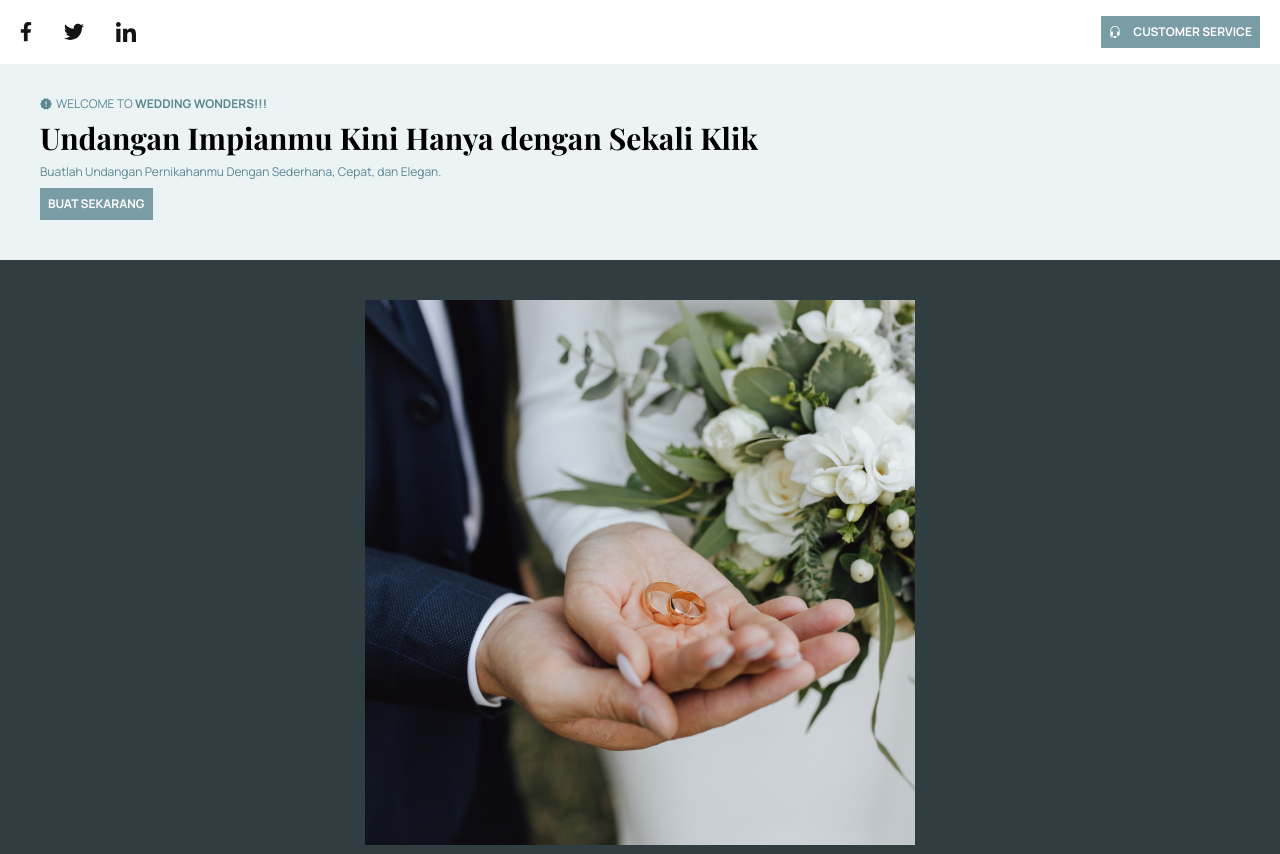
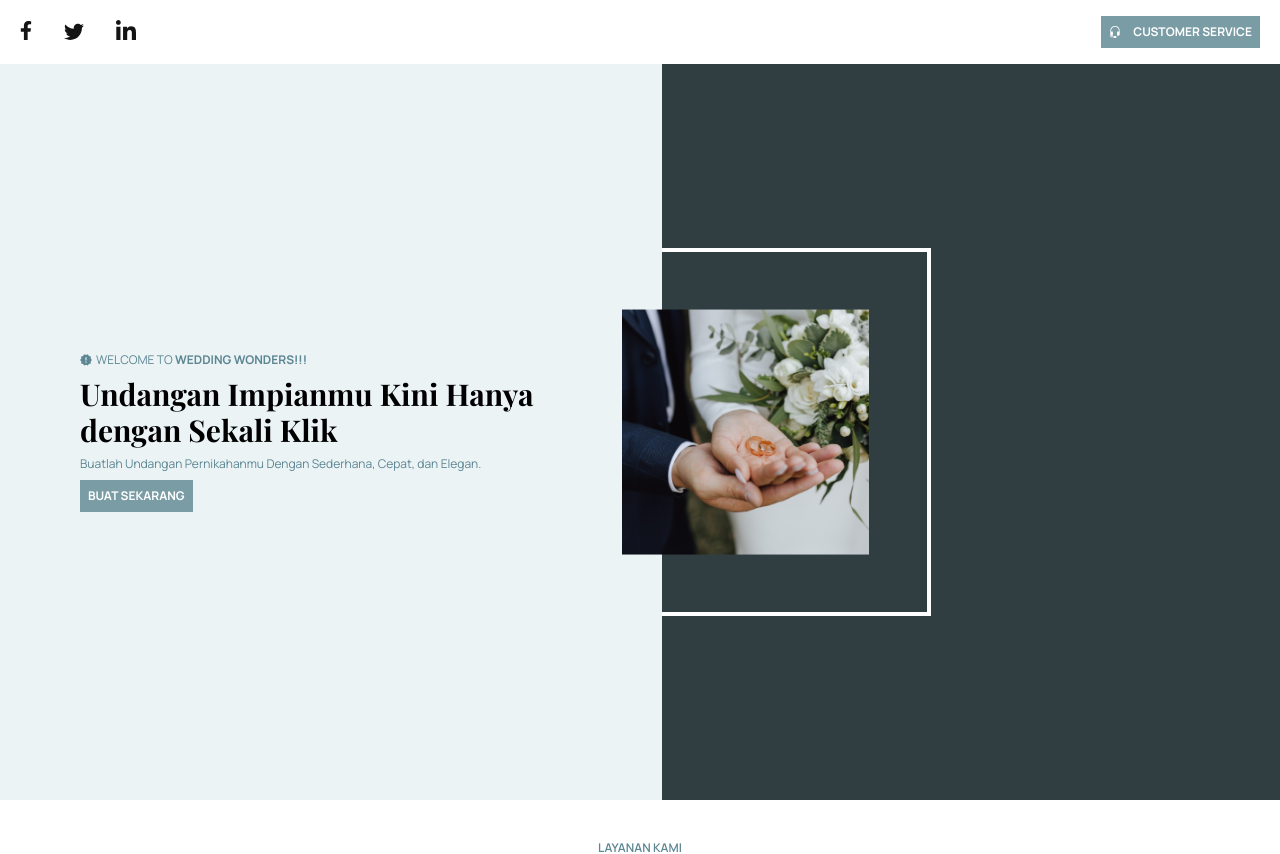
Before and after one commit to rakafebriansy/wedding-wonders-web, a Vue app: page / in a window 1280 px wide. Shown: the top 854 px of the page. Built offline with nearby package versions, Linux system fonts and the light colour scheme.

Commit message:
feat: hero (desktop)

```diff
--- a/src/components/layouts/Navbar.vue
+++ b/src/components/layouts/Navbar.vue
@@ -1,17 +1,17 @@
 <template>
-    <nav class="px-5 py-4 flex justify-between fixed w-full bg-white top-0 left-0">
+    <nav class="px-5 py-4 h-16 flex justify-between fixed w-full bg-white top-0 left-0 z-20">
         <ul class="flex gap-8">
-            <li class="flex justify-center items-center">
+            <li class="flex justify-center items-end py-2">
                 <svg class="w-3" viewBox="0 0 10 16" fill="none" xmlns="http://www.w3.org/2000/svg">
                     <path d="M8.71875 9L9.15625 6.125H6.375V4.25C6.375 3.4375 6.75 2.6875 8 2.6875H9.28125V0.21875C9.28125 0.21875 8.125 0 7.03125 0C4.75 0 3.25 1.40625 3.25 3.90625V6.125H0.6875V9H3.25V16H6.375V9H8.71875Z" fill="#141414"/>
                 </svg>
             </li>
-            <li class="flex justify-center items-center">
+            <li class="flex justify-center items-end py-2">
                 <svg class="w-5" viewBox="0 0 16 14" fill="none" xmlns="http://www.w3.org/2000/svg">
                     <path d="M14.3438 3.75C14.9688 3.28125 15.5312 2.71875 15.9688 2.0625C15.4062 2.3125 14.75 2.5 14.0938 2.5625C14.7812 2.15625 15.2812 1.53125 15.5312 0.75C14.9062 1.125 14.1875 1.40625 13.4688 1.5625C12.8438 0.90625 12 0.53125 11.0625 0.53125C9.25 0.53125 7.78125 2 7.78125 3.8125C7.78125 4.0625 7.8125 4.3125 7.875 4.5625C5.15625 4.40625 2.71875 3.09375 1.09375 1.125C0.8125 1.59375 0.65625 2.15625 0.65625 2.78125C0.65625 3.90625 1.21875 4.90625 2.125 5.5C1.59375 5.46875 1.0625 5.34375 0.625 5.09375V5.125C0.625 6.71875 1.75 8.03125 3.25 8.34375C3 8.40625 2.6875 8.46875 2.40625 8.46875C2.1875 8.46875 2 8.4375 1.78125 8.40625C2.1875 9.71875 3.40625 10.6562 4.84375 10.6875C3.71875 11.5625 2.3125 12.0938 0.78125 12.0938C0.5 12.0938 0.25 12.0625 0 12.0312C1.4375 12.9688 3.15625 13.5 5.03125 13.5C11.0625 13.5 14.3438 8.53125 14.3438 4.1875C14.3438 4.03125 14.3438 3.90625 14.3438 3.75Z" fill="#141414"/>
                 </svg>
             </li>
-            <li class="flex justify-center items-center">
+            <li class="flex justify-center items-end py-2">
                 <svg class="w-5" viewBox="0 0 14 14" fill="none" xmlns="http://www.w3.org/2000/svg">
                     <path d="M3.125 14V4.65625H0.21875V14H3.125ZM1.65625 3.40625C2.59375 3.40625 3.34375 2.625 3.34375 1.6875C3.34375 0.78125 2.59375 0.03125 1.65625 0.03125C0.75 0.03125 0 0.78125 0 1.6875C0 2.625 0.75 3.40625 1.65625 3.40625ZM13.9688 14H14V8.875C14 6.375 13.4375 4.4375 10.5 4.4375C9.09375 4.4375 8.15625 5.21875 7.75 5.9375H7.71875V4.65625H4.9375V14H7.84375V9.375C7.84375 8.15625 8.0625 7 9.5625 7C11.0625 7 11.0938 8.375 11.0938 9.46875V14H13.9688Z" fill="#141414"/>
                 </svg>
--- a/src/views/Landing.vue
+++ b/src/views/Landing.vue
@@ -1,8 +1,8 @@
 <template>
     <div class="relative font-manropeRegular">
         <Navbar/>
-        <section>
-            <div class="bg-[#EBF3F5] flex justify-center items-start flex-col gap-2 w-full px-10 pt-24 pb-10">
+        <section class="lg:flex lg:min-h-screen lg:pt-16">
+            <div class="bg-[#EBF3F5] z-10 flex justify-center items-start flex-col gap-2 w-full px-10 pt-24 lg:pt-10 pb-10 lg:px-20">
                 <div class="flex gap-1">
                     <svg class="w-3" viewBox="0 0 60 58" fill="none" xmlns="http://www.w3.org/2000/svg">
                         <path d="M60 28.5273L53.3455 20.9455L54.2727 10.9091L44.4273 8.67273L39.2727 0L30 3.98182L20.7273 0L15.5727 8.67273L5.72727 10.8818L6.65455 20.9182L0 28.5273L6.65455 36.1091L5.72727 46.1727L15.5727 48.4091L20.7273 57.0818L30 53.0727L39.2727 57.0545L44.4273 48.3818L54.2727 46.1454L53.3455 36.1091L60 28.5273ZM32.7273 42.1636H27.2727V36.7091H32.7273V42.1636ZM32.7273 31.2545H27.2727V14.8909H32.7273V31.2545Z" fill="#5C8692"/>
@@ -17,8 +17,9 @@
                 </div>
                 <Button btnType="link" link="/picker">BUAT SEKARANG</Button>
             </div>
-            <div class="bg-[#303E42] w-full justify-center items-center flex p-10">
-                <img :src="heroImg">
+            <div class="bg-[#303E42] w-full justify-center items-center flex p-10 relative">
+                <div class="w-[50%] h-[50%] border-white border-4 absolute top-1/2 -left-10 -translate-y-1/2"></div>
+                <img :src="heroImg" class="lg:absolute lg:w-[40%] lg:top-1/2 lg:-left-10 lg:-translate-y-1/2 lg:z-20">
             </div>
         </section>
         <section class="w-full flex-col items-center flex gap-8 py-10">
```
